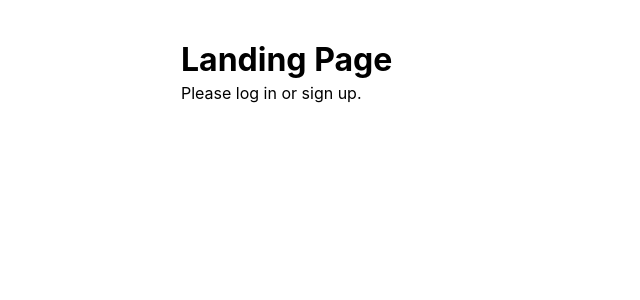
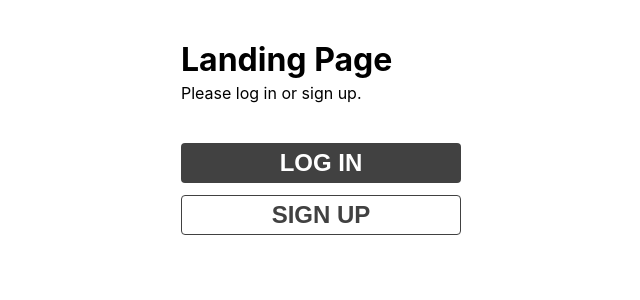
Before and after one commit to recondesigns-archived-practice/simple-authentication-app, a React (Create React App) app: page / in a window 1280 px wide. Shown: the top 300 px of the page, without its empty margins (319-959 px from the left). Built offline with nearby package versions, Linux system fonts and the light colour scheme.

Commit message:
Updated Landing Page
Added buttons.

```diff
--- a/src/components/Landing.js
+++ b/src/components/Landing.js
@@ -23,12 +23,49 @@ const Subtitle = styled.p`
     // border: 1px dashed green;
 `
 
+const PrimaryButton = styled.button`
+    margin-bottom: 12px;
+    width: 280px;
+    height: 40px;
+    border: none;
+    color: #FFFFFF;
+    font-size: 24px;
+    font-weight: bold;
+    border-radius: 4px;
+    text-transform: uppercase;
+    background: #414141;
+    cursor: pointer;
+
+    &:hover {
+        opacity: 0.8;
+    }
+`
+
+const SecondaryButton = styled.button`
+    width: 280px;
+    height: 40px;
+    border: 1px solid #414141;
+    color: #414141;
+    font-size: 24px;
+    font-weight: bold;
+    border-radius: 4px;
+    text-transform: uppercase;
+    background: #FFFFFF;
+    cursor: pointer;
+
+    &:hover {
+        opacity: 0.6;
+    }
+`
+
 export default function LandingPage() {
 
     return (
         <Container>
             <Title>{'Landing Page'}</Title>
             <Subtitle>{'Please log in or sign up.'}</Subtitle>
+            <PrimaryButton>{'Log in'}</PrimaryButton>
+            <SecondaryButton>{'Sign up'}</SecondaryButton>
         </Container>
     )
 }
```
